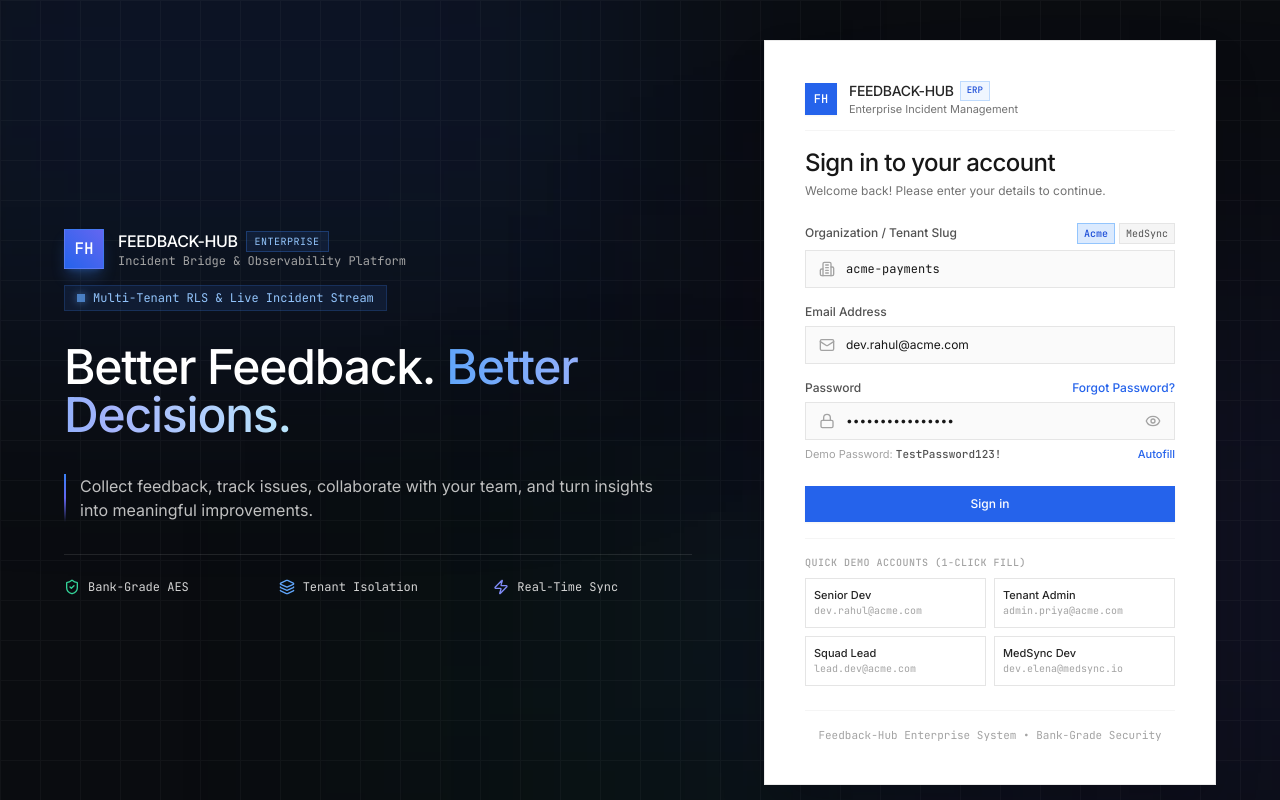
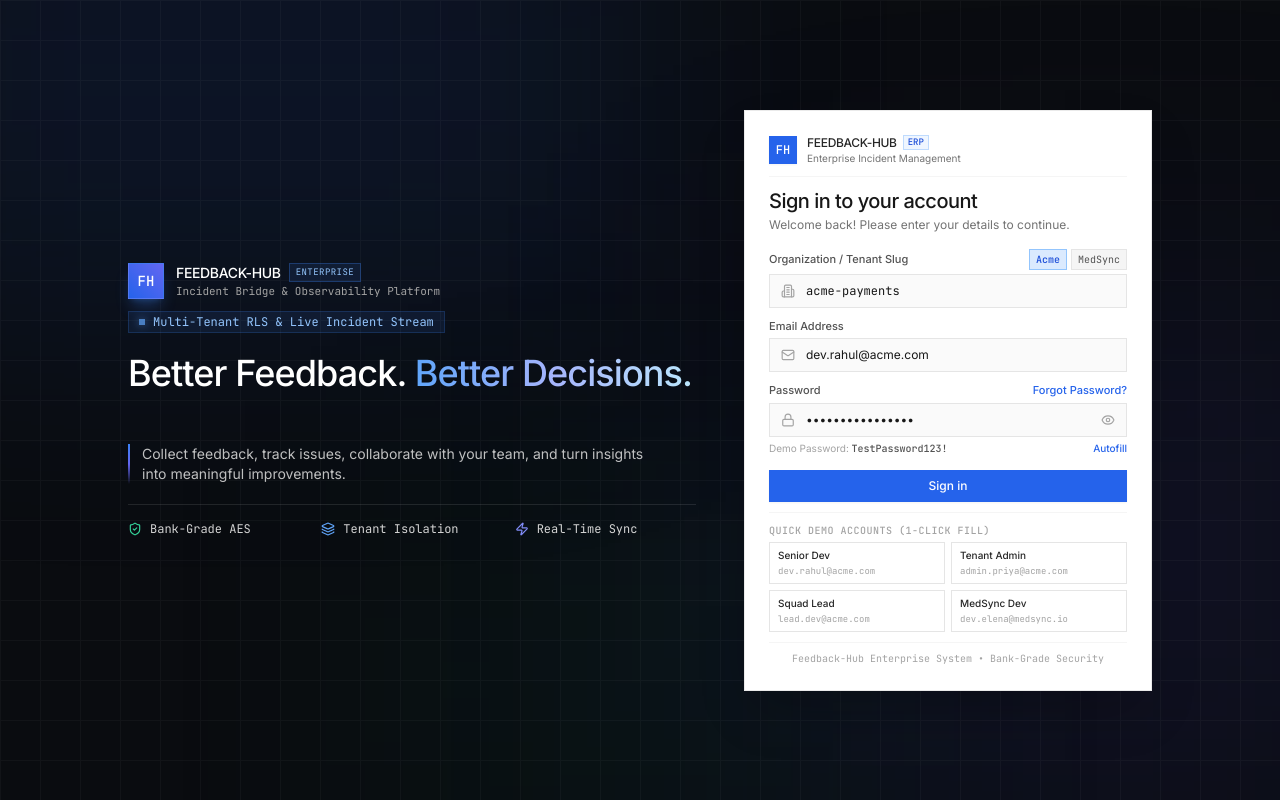
Before and after one commit to Abhigyan09/Feedback-Hub, a React (Vite) app in the folder client/: page / in a window 1280 px wide. Built offline with nearby package versions, Linux system fonts and the light colour scheme; no server answers.

Commit message:
fix(ui): compact login card dimensions to fit cleanly within frame

```diff
--- a/client/src/components/LoginPage.tsx
+++ b/client/src/components/LoginPage.tsx
@@ -75,7 +75,7 @@ export const LoginPage: React.FC<LoginPageProps> = ({ onNavigateToForgotPassword
   };
 
   return (
-    <div className="min-h-screen w-full relative flex items-center justify-center p-4 sm:p-6 lg:p-10 overflow-x-hidden bg-[#0a0c10]">
+    <div className="min-h-screen w-full relative flex items-center justify-center p-3 sm:p-5 lg:p-6 overflow-y-auto bg-[#0a0c10]">
       {/* Background Ambience & Lighting */}
       <div className="absolute inset-0 z-0 overflow-hidden pointer-events-none">
         {/* Soft radial glow simulating executive dusk resort/tech atmosphere */}
@@ -94,39 +94,39 @@ export const LoginPage: React.FC<LoginPageProps> = ({ onNavigateToForgotPassword
       </div>
 
       {/* Main Container: 2-Column Responsive Layout */}
-      <div className="relative z-10 w-full max-w-6xl grid grid-cols-1 lg:grid-cols-12 gap-8 lg:gap-12 items-center">
+      <div className="relative z-10 w-full max-w-5xl my-auto py-2 grid grid-cols-1 lg:grid-cols-12 gap-6 lg:gap-8 items-center">
 
         {/* ============================================================== */}
         {/* LEFT COLUMN: BRANDING & PLATFORM INTRO                         */}
         {/* ============================================================== */}
-        <div className="lg:col-span-6 xl:col-span-7 flex flex-col justify-center space-y-8 lg:pr-6">
+        <div className="lg:col-span-6 xl:col-span-7 flex flex-col justify-center space-y-5 lg:pr-4">
 
           {/* Brand Header & Live Stream Status */}
-          <div className="space-y-4">
-            <div className="flex items-center space-x-3.5">
-              <div className="w-10 h-10 bg-gradient-to-tr from-blue-600 to-indigo-500 rounded-md flex items-center justify-center text-white font-mono font-medium text-base shadow-lg shadow-blue-500/30 border border-blue-400/30">
+          <div className="space-y-3">
+            <div className="flex items-center space-x-3">
+              <div className="w-9 h-9 bg-gradient-to-tr from-blue-600 to-indigo-500 rounded-md flex items-center justify-center text-white font-mono font-medium text-sm shadow-lg shadow-blue-500/30 border border-blue-400/30">
                 FH
               </div>
               <div>
                 <div className="flex items-center space-x-2">
-                  <span className="font-medium tracking-tight text-white text-base">FEEDBACK-HUB</span>
-                  <span className="px-2 py-0.5 text-[10px] font-mono tracking-wider font-normal border border-blue-500/30 bg-blue-500/10 text-blue-300 rounded">
+                  <span className="font-medium tracking-tight text-white text-sm">FEEDBACK-HUB</span>
+                  <span className="px-1.5 py-0.5 text-[9px] font-mono tracking-wider font-normal border border-blue-500/30 bg-blue-500/10 text-blue-300 rounded">
                     ENTERPRISE
                   </span>
                 </div>
-                <p className="text-xs text-neutral-400 font-mono">Incident Bridge & Observability Platform</p>
+                <p className="text-[11px] text-neutral-400 font-mono">Incident Bridge & Observability Platform</p>
               </div>
             </div>
 
-            <div className="inline-flex items-center space-x-2 px-3 py-1 rounded-md bg-blue-500/10 border border-blue-500/20 text-blue-300 text-xs font-mono">
-              <span className="w-2 h-2 rounded-full bg-blue-400 animate-pulse shadow-[0_0_8px_rgba(96,165,250,0.8)]" />
+            <div className="inline-flex items-center space-x-2 px-2.5 py-0.5 rounded-md bg-blue-500/10 border border-blue-500/20 text-blue-300 text-xs font-mono">
+              <span className="w-1.5 h-1.5 rounded-full bg-blue-400 animate-pulse shadow-[0_0_8px_rgba(96,165,250,0.8)]" />
               <span>Multi-Tenant RLS & Live Incident Stream</span>
             </div>
           </div>
 
           {/* Primary Hero Heading & Narrative */}
-          <div className="space-y-4">
-            <h1 className="text-3xl sm:text-4xl lg:text-5xl font-medium tracking-tight text-white leading-[1.18] min-h-[2.4em]">
+          <div className="space-y-3">
+            <h1 className="text-2xl sm:text-3xl lg:text-4xl font-medium tracking-tight text-white leading-[1.2] min-h-[2.2em]">
               {displayedPart1}
               {displayedPart1 === fullPart1 && ' '}
               <span className="text-transparent bg-clip-text bg-gradient-to-r from-blue-400 via-indigo-300 to-sky-200">
@@ -137,26 +137,26 @@ export const LoginPage: React.FC<LoginPageProps> = ({ onNavigateToForgotPassword
               )}
             </h1>
 
-            <div className="flex space-x-3.5">
+            <div className="flex space-x-3">
               <div className="w-0.5 bg-gradient-to-b from-blue-500 via-indigo-500 to-transparent rounded-full flex-shrink-0" />
-              <p className="text-neutral-300/90 text-sm sm:text-base font-normal leading-relaxed max-w-xl">
+              <p className="text-neutral-300/90 text-xs sm:text-sm font-normal leading-relaxed max-w-lg">
                 Collect feedback, track issues, collaborate with your team, and turn insights into meaningful improvements.
               </p>
             </div>
           </div>
 
           {/* Feature Badges Footer */}
-          <div className="pt-6 border-t border-white/10 grid grid-cols-1 sm:grid-cols-3 gap-4">
+          <div className="pt-4 border-t border-white/10 grid grid-cols-1 sm:grid-cols-3 gap-3">
             <div className="flex items-center space-x-2 text-xs font-mono text-neutral-300 font-normal">
-              <ShieldCheck className="w-4 h-4 text-emerald-400 flex-shrink-0" />
+              <ShieldCheck className="w-3.5 h-3.5 text-emerald-400 flex-shrink-0" />
               <span>Bank-Grade AES</span>
             </div>
             <div className="flex items-center space-x-2 text-xs font-mono text-neutral-300 font-normal">
-              <Layers className="w-4 h-4 text-blue-400 flex-shrink-0" />
+              <Layers className="w-3.5 h-3.5 text-blue-400 flex-shrink-0" />
               <span>Tenant Isolation</span>
             </div>
             <div className="flex items-center space-x-2 text-xs font-mono text-neutral-300 font-normal">
-              <Zap className="w-4 h-4 text-indigo-400 flex-shrink-0" />
+              <Zap className="w-3.5 h-3.5 text-indigo-400 flex-shrink-0" />
               <span>Real-Time Sync</span>
             </div>
           </div>
@@ -166,42 +166,42 @@ export const LoginPage: React.FC<LoginPageProps> = ({ onNavigateToForgotPassword
         {/* ============================================================== */}
         {/* RIGHT COLUMN: LOGIN CARD                                       */}
         {/* ============================================================== */}
-        <div className="lg:col-span-6 xl:col-span-5">
+        <div className="lg:col-span-6 xl:col-span-5 w-full max-w-md mx-auto">
 
           {/* Main Login Card: Square with subtle rounding */}
-          <div className="bg-white text-neutral-900 rounded-lg p-8 sm:p-10 shadow-2xl border border-neutral-200/80">
+          <div className="bg-white text-neutral-900 rounded-lg p-5 sm:p-6 shadow-2xl border border-neutral-200/80">
 
             {/* Header in Card */}
-            <div className="flex items-center space-x-3 pb-3 border-b border-neutral-100">
-              <div className="w-8 h-8 bg-blue-600 rounded-md flex items-center justify-center text-white font-mono font-medium text-xs shadow-sm">
+            <div className="flex items-center space-x-2.5 pb-2.5 border-b border-neutral-100">
+              <div className="w-7 h-7 bg-blue-600 rounded flex items-center justify-center text-white font-mono font-medium text-xs shadow-sm">
                 FH
               </div>
               <div>
                 <div className="flex items-center space-x-1.5">
-                  <span className="font-semibold tracking-tight text-neutral-800 text-sm">FEEDBACK-HUB</span>
-                  <span className="px-1.5 py-0.5 text-[9px] font-mono font-medium bg-blue-50 text-blue-700 rounded border border-blue-200">
+                  <span className="font-semibold tracking-tight text-neutral-800 text-xs">FEEDBACK-HUB</span>
+                  <span className="px-1 py-0.2 text-[9px] font-mono font-medium bg-blue-50 text-blue-700 rounded border border-blue-200">
                     ERP
                   </span>
                 </div>
-                <p className="text-[11px] text-neutral-500">Enterprise Incident Management</p>
+                <p className="text-[10px] text-neutral-500">Enterprise Incident Management</p>
               </div>
             </div>
 
             {/* Form Titles: Lighter font weight */}
-            <div className="pt-4 pb-1">
-              <h2 className="text-xl sm:text-2xl font-medium tracking-tight text-neutral-900">
+            <div className="pt-2.5 pb-0.5">
+              <h2 className="text-lg sm:text-xl font-medium tracking-tight text-neutral-900">
                 Sign in to your account
               </h2>
-              <p className="text-xs text-neutral-500 mt-1">
+              <p className="text-xs text-neutral-500 mt-0.5">
                 Welcome back! Please enter your details to continue.
               </p>
             </div>
 
             {/* Error Message Alert */}
             {errorMessage && (
-              <div className="mt-3 p-3 bg-red-50 border border-red-200 rounded-md text-red-700 text-xs flex items-start space-x-2 animate-in fade-in duration-200">
-                <AlertCircle className="w-4 h-4 flex-shrink-0 mt-0.5 text-red-500" />
-                <div className="flex-1">
+              <div className="mt-2 p-2.5 bg-red-50 border border-red-200 rounded-md text-red-700 text-xs flex items-start space-x-2 animate-in fade-in duration-200">
+                <AlertCircle className="w-3.5 h-3.5 flex-shrink-0 mt-0.5 text-red-500" />
+                <div className="flex-1 text-[11px]">
                   <span className="font-medium block">Authentication Failed</span>
                   <span>{errorMessage}</span>
                 </div>
@@ -209,12 +209,12 @@ export const LoginPage: React.FC<LoginPageProps> = ({ onNavigateToForgotPassword
             )}
 
             {/* Login Form */}
-            <form onSubmit={handleSubmit} className="mt-5 space-y-4">
+            <form onSubmit={handleSubmit} className="mt-3.5 space-y-2.5">
 
               {/* Tenant Slug Input */}
-              <div className="space-y-1.5">
+              <div className="space-y-1">
                 <div className="flex items-center justify-between">
-                  <label htmlFor="tenantSlug" className="block text-xs font-medium text-neutral-600">
+                  <label htmlFor="tenantSlug" className="block text-[11px] font-medium text-neutral-600">
                     Organization / Tenant Slug
                   </label>
                   {/* Quick Seeded Tenant Switchers */}
@@ -256,8 +256,8 @@ export const LoginPage: React.FC<LoginPageProps> = ({ onNavigateToForgotPassword
                   </div>
                 </div>
                 <div className="relative">
-                  <div className="absolute inset-y-0 left-0 pl-3.5 flex items-center pointer-events-none text-neutral-400">
-                    <Building2 className="w-4 h-4" />
+                  <div className="absolute inset-y-0 left-0 pl-3 flex items-center pointer-events-none text-neutral-400">
+                    <Building2 className="w-3.5 h-3.5" />
                   </div>
                   <input
                     id="tenantSlug"
@@ -267,19 +267,19 @@ export const LoginPage: React.FC<LoginPageProps> = ({ onNavigateToForgotPassword
                     placeholder="e.g. acme-payments"
                     disabled={isSubmitting}
                     required
-                    className="w-full pl-10 pr-3.5 py-2.5 bg-neutral-50 border border-neutral-200 rounded-md text-neutral-900 text-xs font-mono focus:outline-none focus:ring-1 focus:ring-blue-500 focus:bg-white transition-all disabled:opacity-50"
+                    className="w-full pl-9 pr-3 py-1.5 sm:py-2 bg-neutral-50 border border-neutral-200 rounded-md text-neutral-900 text-xs font-mono focus:outline-none focus:ring-1 focus:ring-blue-500 focus:bg-white transition-all disabled:opacity-50"
                   />
                 </div>
               </div>
 
               {/* Email Address Input */}
-              <div className="space-y-1.5">
-                <label htmlFor="email" className="block text-xs font-medium text-neutral-600">
+              <div className="space-y-1">
+                <label htmlFor="email" className="block text-[11px] font-medium text-neutral-600">
                   Email Address
                 </label>
                 <div className="relative">
-                  <div className="absolute inset-y-0 left-0 pl-3.5 flex items-center pointer-events-none text-neutral-400">
-                    <Mail className="w-4 h-4" />
+                  <div className="absolute inset-y-0 left-0 pl-3 flex items-center pointer-events-none text-neutral-400">
+                    <Mail className="w-3.5 h-3.5" />
                   </div>
                   <input
                     id="email"
@@ -289,30 +289,30 @@ export const LoginPage: React.FC<LoginPageProps> = ({ onNavigateToForgotPassword
                     placeholder="name@company.com"
                     disabled={isSubmitting}
                     required
-                    className="w-full pl-10 pr-3.5 py-2.5 bg-neutral-50 border border-neutral-200 rounded-md text-neutral-900 text-xs focus:outline-none focus:ring-1 focus:ring-blue-500 focus:bg-white transition-all disabled:opacity-50"
+                    className="w-full pl-9 pr-3 py-1.5 sm:py-2 bg-neutral-50 border border-neutral-200 rounded-md text-neutral-900 text-xs focus:outline-none focus:ring-1 focus:ring-blue-500 focus:bg-white transition-all disabled:opacity-50"
                   />
                 </div>
               </div>
 
               {/* Password Input with Visibility Toggle */}
-              <div className="space-y-1.5">
+              <div className="space-y-1">
                 <div className="flex items-center justify-between">
-                  <label htmlFor="password" className="block text-xs font-medium text-neutral-600">
+                  <label htmlFor="password" className="block text-[11px] font-medium text-neutral-600">
                     Password
                   </label>
                   {onNavigateToForgotPassword && (
                     <button
                       type="button"
                       onClick={onNavigateToForgotPassword}
-                      className="text-xs font-medium text-blue-600 hover:text-blue-500 hover:underline transition-colors focus:outline-none"
+                      className="text-[11px] font-medium text-blue-600 hover:text-blue-500 hover:underline transition-colors focus:outline-none"
                     >
                       Forgot Password?
                     </button>
                   )}
                 </div>
                 <div className="relative">
-                  <div className="absolute inset-y-0 left-0 pl-3.5 flex items-center pointer-events-none text-neutral-400">
-                    <Lock className="w-4 h-4" />
+                  <div className="absolute inset-y-0 left-0 pl-3 flex items-center pointer-events-none text-neutral-400">
+                    <Lock className="w-3.5 h-3.5" />
                   </div>
                   <input
                     id="password"
@@ -322,23 +322,23 @@ export const LoginPage: React.FC<LoginPageProps> = ({ onNavigateToForgotPassword
                     placeholder="••••••••"
                     disabled={isSubmitting}
                     required
-                    className="w-full pl-10 pr-10 py-2.5 bg-neutral-50 border border-neutral-200 rounded-md text-neutral-900 text-xs focus:outline-none focus:ring-1 focus:ring-blue-500 focus:bg-white transition-all disabled:opacity-50"
+                    className="w-full pl-9 pr-9 py-1.5 sm:py-2 bg-neutral-50 border border-neutral-200 rounded-md text-neutral-900 text-xs focus:outline-none focus:ring-1 focus:ring-blue-500 focus:bg-white transition-all disabled:opacity-50"
                   />
                   <button
                     type="button"
                     onClick={() => setShowPassword(!showPassword)}
                     tabIndex={-1}
-                    className="absolute inset-y-0 right-0 pr-3.5 flex items-center text-neutral-400 hover:text-neutral-600 transition-colors"
+                    className="absolute inset-y-0 right-0 pr-3 flex items-center text-neutral-400 hover:text-neutral-600 transition-colors"
                   >
-                    {showPassword ? <EyeOff className="w-4 h-4" /> : <Eye className="w-4 h-4" />}
+                    {showPassword ? <EyeOff className="w-3.5 h-3.5" /> : <Eye className="w-3.5 h-3.5" />}
                   </button>
                 </div>
-                <div className="flex items-center justify-between text-[11px] text-neutral-400 mt-1">
+                <div className="flex items-center justify-between text-[10px] text-neutral-400 mt-0.5">
                   <span>Demo Password: <span className="font-mono text-neutral-600 font-medium">TestPassword123!</span></span>
                   <button
                     type="button"
                     onClick={() => setPassword('TestPassword123!')}
-                    className="text-blue-600 hover:text-blue-500 font-medium hover:underline text-[11px]"
+                    className="text-blue-600 hover:text-blue-500 font-medium hover:underline text-[10px]"
                   >
                     Autofill
                   </button>
@@ -346,15 +346,15 @@ export const LoginPage: React.FC<LoginPageProps> = ({ onNavigateToForgotPassword
               </div>
 
               {/* Primary Sign In Button */}
-              <div className="pt-2">
+              <div className="pt-1">
                 <button
                   type="submit"
                   disabled={isSubmitting}
-                  className="w-full py-2.5 px-4 bg-blue-600 hover:bg-blue-700 text-white font-medium text-xs rounded-md shadow-sm transition-all flex items-center justify-center space-x-2 disabled:opacity-60 disabled:cursor-not-allowed active:scale-[0.99]"
+                  className="w-full py-2 px-4 bg-blue-600 hover:bg-blue-700 text-white font-medium text-xs rounded-md shadow-sm transition-all flex items-center justify-center space-x-2 disabled:opacity-60 disabled:cursor-not-allowed active:scale-[0.99]"
                 >
                   {isSubmitting ? (
                     <>
-                      <Loader2 className="w-4 h-4 animate-spin" />
+                      <Loader2 className="w-3.5 h-3.5 animate-spin" />
                       <span>Authenticating...</span>
                     </>
                   ) : (
@@ -364,11 +364,11 @@ export const LoginPage: React.FC<LoginPageProps> = ({ onNavigateToForgotPassword
               </div>
 
               {/* Quick Demo Role Switcher */}
-              <div className="pt-4 border-t border-neutral-100">
-                <span className="text-[10px] font-mono uppercase tracking-wider text-neutral-400 block mb-2 font-medium">
+              <div className="pt-2.5 border-t border-neutral-100">
+                <span className="text-[10px] font-mono uppercase tracking-wider text-neutral-400 block mb-1 font-medium">
                   Quick Demo Accounts (1-Click Fill)
                 </span>
-                <div className="grid grid-cols-2 gap-2">
+                <div className="grid grid-cols-2 gap-1.5">
                   <button
                     type="button"
                     onClick={() => {
@@ -377,10 +377,10 @@ export const LoginPage: React.FC<LoginPageProps> = ({ onNavigateToForgotPassword
                       setPassword('TestPassword123!');
                       setErrorMessage(null);
                     }}
-                    className="text-left p-2 rounded border border-neutral-200 hover:border-blue-300 hover:bg-blue-50/50 transition-all text-xs group"
+                    className="text-left px-2 py-1 rounded border border-neutral-200 hover:border-blue-300 hover:bg-blue-50/50 transition-all text-xs group"
                   >
-                    <div className="font-medium text-neutral-800 text-[11px] group-hover:text-blue-700">Senior Dev</div>
-                    <div className="text-[10px] text-neutral-400 font-mono truncate">dev.rahul@acme.com</div>
+                    <div className="font-medium text-neutral-800 text-[10px] group-hover:text-blue-700">Senior Dev</div>
+                    <div className="text-[9px] text-neutral-400 font-mono truncate">dev.rahul@acme.com</div>
                   </button>
                   <button
                     type="button"
@@ -390,10 +390,10 @@ export const LoginPage: React.FC<LoginPageProps> = ({ onNavigateToForgotPassword
                       setPassword('TestPassword123!');
                       setErrorMessage(null);
                     }}
-                    className="text-left p-2 rounded border border-neutral-200 hover:border-blue-300 hover:bg-blue-50/50 transition-all text-xs group"
+                    className="text-left px-2 py-1 rounded border border-neutral-200 hover:border-blue-300 hover:bg-blue-50/50 transition-all text-xs group"
                   >
-                    <div className="font-medium text-neutral-800 text-[11px] group-hover:text-blue-700">Tenant Admin</div>
-                    <div className="text-[10px] text-neutral-400 font-mono truncate">admin.priya@acme.com</div>
+                    <div className="font-medium text-neutral-800 text-[10px] group-hover:text-blue-700">Tenant Admin</div>
+                    <div className="text-[9px] text-neutral-400 font-mono truncate">admin.priya@acme.com</div>
                   </button>
                   <button
                     type="button"
@@ -403,10 +403,10 @@ export const LoginPage: React.FC<LoginPageProps> = ({ onNavigateToForgotPassword
                       setPassword('TestPassword123!');
                       setErrorMessage(null);
                     }}
-                    className="text-left p-2 rounded border border-neutral-200 hover:border-blue-300 hover:bg-blue-50/50 transition-all text-xs group"
+                    className="text-left px-2 py-1 rounded border border-neutral-200 hover:border-blue-300 hover:bg-blue-50/50 transition-all text-xs group"
                   >
-                    <div className="font-medium text-neutral-800 text-[11px] group-hover:text-blue-700">Squad Lead</div>
-                    <div className="text-[10px] text-neutral-400 font-mono truncate">lead.dev@acme.com</div>
+                    <div className="font-medium text-neutral-800 text-[10px] group-hover:text-blue-700">Squad Lead</div>
+                    <div className="text-[9px] text-neutral-400 font-mono truncate">lead.dev@acme.com</div>
                   </button>
                   <button
                     type="button"
@@ -416,10 +416,10 @@ export const LoginPage: React.FC<LoginPageProps> = ({ onNavigateToForgotPassword
                       setPassword('TestPassword123!');
                       setErrorMessage(null);
                     }}
-                    className="text-left p-2 rounded border border-neutral-200 hover:border-blue-300 hover:bg-blue-50/50 transition-all text-xs group"
+                    className="text-left px-2 py-1 rounded border border-neutral-200 hover:border-blue-300 hover:bg-blue-50/50 transition-all text-xs group"
                   >
-                    <div className="font-medium text-neutral-800 text-[11px] group-hover:text-blue-700">MedSync Dev</div>
-                    <div className="text-[10px] text-neutral-400 font-mono truncate">dev.elena@medsync.io</div>
+                    <div className="font-medium text-neutral-800 text-[10px] group-hover:text-blue-700">MedSync Dev</div>
+                    <div className="text-[9px] text-neutral-400 font-mono truncate">dev.elena@medsync.io</div>
                   </button>
                 </div>
               </div>
@@ -427,8 +427,8 @@ export const LoginPage: React.FC<LoginPageProps> = ({ onNavigateToForgotPassword
             </form>
 
             {/* Card Footer */}
-            <div className="mt-6 pt-4 border-t border-neutral-100 text-center">
-              <p className="text-[11px] text-neutral-400 font-mono">
+            <div className="mt-2.5 pt-2 border-t border-neutral-100 text-center">
+              <p className="text-[10px] text-neutral-400 font-mono">
                 Feedback-Hub Enterprise System • Bank-Grade Security
               </p>
             </div>
```
